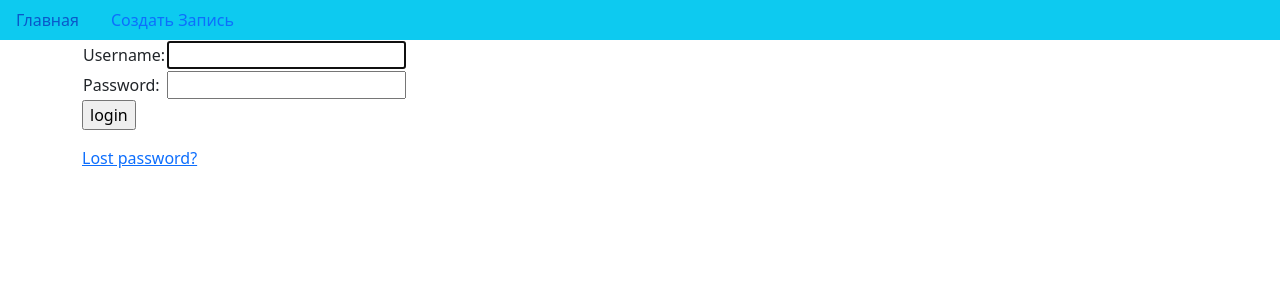
After one commit to Zi0001/work2, a Django app: page /auth/login/ in a window 1280 px wide. The commit adds this page. Shown: the top 300 px of the page. Run offline with Django 3.2, Linux system fonts and the light colour scheme; some libraries are stand-ins or nearby versions.

Commit message:
zabirai_emae

```diff
--- a/work_log/requirements.txt
+++ b/requirements.txt
@@ -1,7 +1,9 @@
 asgiref==3.8.1
-Django==5.1.2
-django-bootstrap5==24.3
+beautifulsoup4==4.12.3
+Django==3.2
+django-bootstrap-v5==1.0.11
 pytz==2024.2
+soupsieve==2.6
 sqlparse==0.5.1
 typing_extensions==4.12.2
 tzdata==2024.2
--- a/work_log/journal/urls.py
+++ b/work_log/journal/urls.py
@@ -1,9 +1,10 @@
-from django.urls import path
+from django.urls import include, path
 from . import views
 
 app_name = 'journal'
 
 urlpatterns = [
     path('', views.test, name='test'),
-    path('create/', views.JournalCreate.as_view(), name='test2')
+    path('create/', views.JournalCreate.as_view(), name='test2'),
+    path('auth/', include('django.contrib.auth.urls')),
 ]
--- a/work_log/templates/base.html
+++ b/work_log/templates/base.html
@@ -1,4 +1,5 @@
-{% load django_bootstrap5 %}
+{% load bootstrap5 %}
+{% bootstrap_css %}
 <!DOCTYPE html>
 <html lang="ru">
   <head>
@@ -11,22 +12,22 @@
     {% bootstrap_css %}
   </head>
   <body>
-    <nav class=" container col-8 nav">
-        <a class="nav-link active" aria-current="page" href="{% url 'journal:test' %}">Главная</a>
+    <nav class="nav bg-info">
+        <a class="nav-link" href="{% url 'journal:test' %}">Главная</a>
         <a class="nav-link" href="{% url 'journal:test2' %}">Создать Запись</a>
     </nav>
     <main>
 
-      <div class="container py-4 col-6">
+      <div class="container">
         {% block content %}{% endblock %}
       </div>
 
-      <div class="container py-5 col-2">
-        <nav aria-label="Page navigation example">
-            <ul class="pagination">
+      <div class="container-sm">
+        <nav>
+            <ul class="nav bg-info">
                 {% for p in page_obj.paginator.page_range %}
-                <li class="page-item">
-                    <a class="page-link" href="?page={{ p }}">{{ p }}</a>
+                <li class="nav-item">
+                    <a class="nav-link link-light" href="?page={{ p }}">{{ p }}</a>
                 </li>
                 {% endfor %}
             </ul>
--- a/work_log/templates/journal/create.html
+++ b/work_log/templates/journal/create.html
@@ -1,5 +1,6 @@
 {% extends "base.html" %}
-{% load django_bootstrap5 %}
+{% load bootstrap5 %}
+{% bootstrap_css %}
 {% block content %}
 <div class="card">
     <div class="card-body">
--- /dev/null
+++ b/work_log/templates/registration/login.html
@@ -0,0 +1,40 @@
+{% extends "base.html" %}
+
+{% block content %}
+
+<!-- Этот блок мы уберём, в нашей форме ошибки выводятся внутри формы. -->
+{% if form.errors %}
+<p>Your username and password didn't match. Please try again.</p>
+{% endif %}
+
+{% if next %}
+    {% if user.is_authenticated %}
+    <p>Your account doesn't have access to this page. To proceed,
+    please login with an account that has access.</p>
+    {% else %}
+    <p>Please login to see this page.</p>
+    {% endif %}
+{% endif %}
+
+<form method="post">
+{% csrf_token %}
+<table>
+<tr>
+    <td>{{ form.username.label_tag }}</td>
+    <td>{{ form.username }}</td>
+</tr>
+<tr>
+    <td>{{ form.password.label_tag }}</td>
+    <td>{{ form.password }}</td>
+</tr>
+</table>
+
+<input type="submit" value="login">
+<!-- Этот тег надо будет перенести в нашу форму. -->
+<input type="hidden" name="next" value="{{ next }}">
+</form>
+
+{# Assumes you setup the password_reset view in your URLconf #}
+<p><a href="">Lost password?</a></p>
+
+{% endblock %}
--- a/work_log/work_log/settings.py
+++ b/work_log/work_log/settings.py
@@ -41,7 +41,7 @@ INSTALLED_APPS = [
     'django.contrib.messages',
     'django.contrib.staticfiles',
     'journal.apps.JournalConfig',
-    "django_bootstrap5",
+    'bootstrap5'
 ]
 
 MIDDLEWARE = [
@@ -124,7 +124,7 @@ USE_TZ = True
 
 STATIC_URL = '/static/'
 STATICFILES_DIRS = [
-   os.path.join(BASE_DIR, "static"),
+#    os.path.join(BASE_DIR, "static"),
 ]
 
 # Default primary key field type
--- a/work_log/work_log/urls.py
+++ b/work_log/work_log/urls.py
@@ -19,4 +19,5 @@ from django.urls import include, path
 urlpatterns = [
     path('admin/', admin.site.urls),
     path('', include('journal.urls')),
+
 ]
```
Also changed, not shown: work_log/journal/views.py (+7 -5 lines), work_log/templates/journal/stub.html (added, +10 -0 lines).
